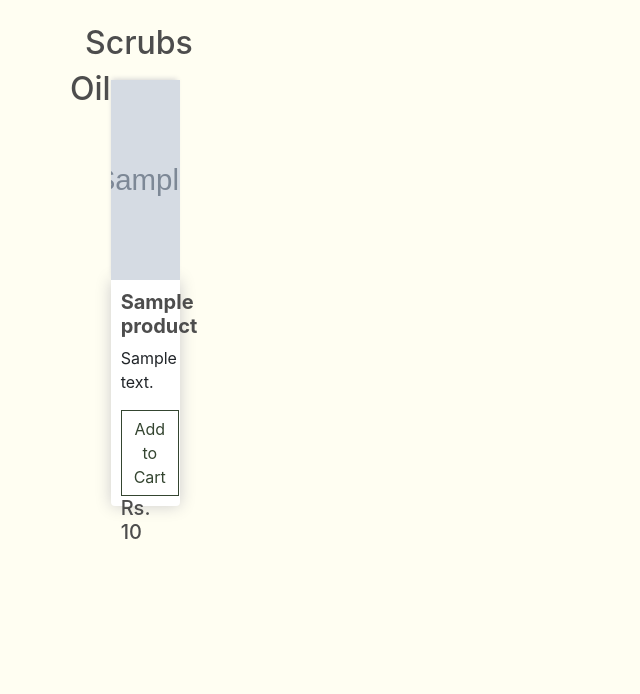
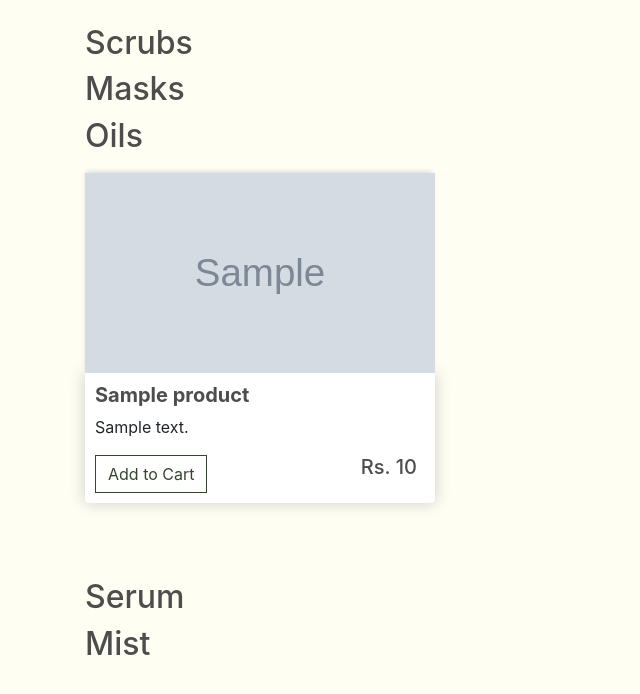
Before and after one commit to AngadK89/karekraft, a Django app: page / in a window 1280 px wide. Shown: the part 57-751 px from the top of the page, without its empty margins (0-640 px from the left). Run offline with Django 4.2, Linux system fonts and the light colour scheme; tables that the repository leaves empty hold one stand-in row (values such as "Sample post"); grey boxes marked "Sample" are stand-in pictures; some libraries are stand-ins or nearby versions.

Commit message:
Updated Homepage Layout
Updated homepage design with products split basis their categories

```diff
--- a/static/css/main.css
+++ b/static/css/main.css
@@ -48,6 +48,7 @@
 
 .col-lg-4, .col-lg-6, .col-lg-8, .col-lg-12{
 	margin-top: 10px;
+	margin-bottom: 75px;
 }
 
 .btn{
--- a/store/templates/store/store.html
+++ b/store/templates/store/store.html
@@ -1,7 +1,7 @@
 {% extends 'store/main.html' %}
 {% load static %}
 {% block content %}
-    <h2>Scrubs</h2>
+    <h2 class="store-heading">Scrubs</h2>
     <div class="row">
         {% for product in products %}
             {% if product.category == "Scrub" %}
@@ -23,8 +23,33 @@
             </div>
             {% endif %}
         {% endfor %}
+    </div>
 
-    <h2>Oil</h2>
+    <h2 class="store-heading">Masks</h2>
+    <div class="row">
+        {% for product in products %}
+            {% if product.category == "Mask" %}
+            <div class="col-lg-4">
+                <img class="thumbnail" src={{product.ImageURL}}>
+                <div class="box-element product">
+                    <h5><strong>{{product.name}}</strong></h5>
+                    <p>{{product.desc}}</p>
+
+                    {% if product.stock != 0 %}
+                    <button data-product={{product.id}} data-action="add"
+                    class="btn btn-outline add-btn update-cart">Add to Cart</button>
+
+                    <h5 class="d-inline float-right mr-2">Rs. {{product.price}}</h5>
+                    {% else %}
+                    <h5 class="d-inline float-center">Out of Stock</h5>
+                    {% endif %}
+                </div>
+            </div>
+            {% endif %}
+        {% endfor %}
+    </div>
+
+    <h2 class="store-heading">Oils</h2>
     <div class="row">
         {% for product in products %}
             {% if product.category == "Oil" %}
@@ -47,4 +72,52 @@
             {% endif %}
         {% endfor %}
     </div>
+
+    <h2 class="store-heading">Serum</h2>
+    <div class="row">
+        {% for product in products %}
+            {% if product.category == "Serum" %}
+            <div class="col-lg-4">
+                <img class="thumbnail" src={{product.ImageURL}}>
+                <div class="box-element product">
+                    <h5><strong>{{product.name}}</strong></h5>
+                    <p>{{product.desc}}</p>
+
+                    {% if product.stock != 0 %}
+                    <button data-product={{product.id}} data-action="add"
+                    class="btn btn-outline add-btn update-cart">Add to Cart</button>
+
+                    <h5 class="d-inline float-right mr-2">Rs. {{product.price}}</h5>
+                    {% else %}
+                    <h5 class="d-inline float-center">Out of Stock</h5>
+                    {% endif %}
+                </div>
+            </div>
+            {% endif %}
+        {% endfor %}
+    </div>
+
+    <h2 class="store-heading">Mist</h2>
+    <div class="row">
+        {% for product in products %}
+            {% if product.category == "Mist" %}
+                <div class="col-lg-4">
+                    <img class="thumbnail" src={{product.ImageURL}}>
+                    <div class="box-element product">
+                        <h5><strong>{{product.name}}</strong></h5>
+                        <p>{{product.desc}}</p>
+
+                        {% if product.stock != 0 %}
+                        <button data-product={{product.id}} data-action="add"
+                        class="btn btn-outline add-btn update-cart">Add to Cart</button>
+
+                        <h5 class="d-inline float-right mr-2">Rs. {{product.price}}</h5>
+                        {% else %}
+                        <h5 class="d-inline float-center">Out of Stock</h5>
+                        {% endif %}
+                    </div>
+                </div>
+            {% endif %}
+        {% endfor %}
+    </div>
 {% endblock content %}
```
Lines whose indentation alone changed are shown as unchanged.
